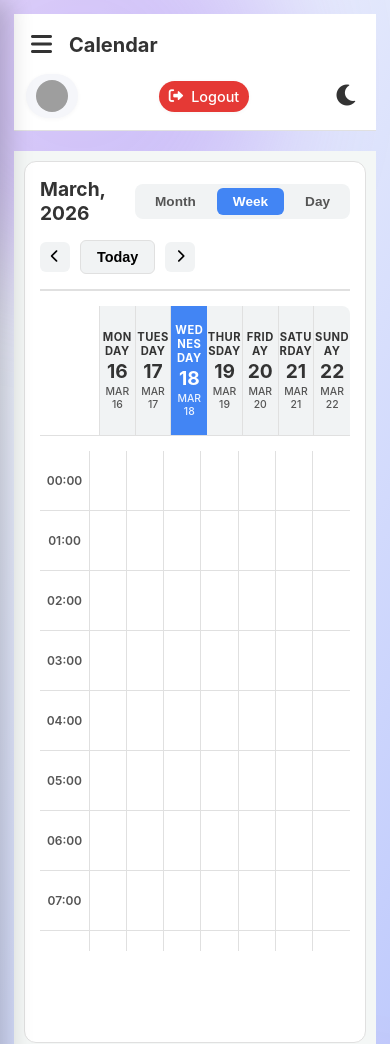
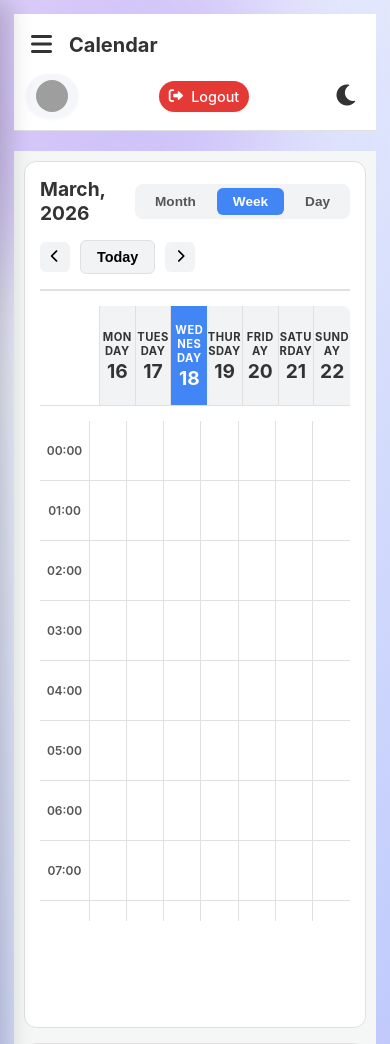
Before and after one commit to StudyPlannerJM/Final-project, a Flask app: page /calendar/schedule in a window 390 px wide; the page is wider, and only the part inside the window is pictured. Shown: the top 1044 px of that part. Run offline with Flask 3, Linux system fonts and the light colour scheme; a user stored in the database is signed in; data that the repository does not hold is empty; some libraries are stand-ins or nearby versions; grey boxes are pictures that could not be loaded.

Commit message:
calendar mobile responsive fixed

```diff
--- a/app/static/css/schedule/schedule-responsive.css
+++ b/app/static/css/schedule/schedule-responsive.css
@@ -46,6 +46,11 @@
         font-size: 0.65rem;
     }
 
+    /* Mobile week header: avoid showing duplicated date (e.g., 16 + Mar 16) */
+    .week-days-header .day-date {
+        display: none;
+    }
+
     .week-header h2 {
         font-size: 1.2rem;
     }
```
Also changed, not shown: 1 other file.
